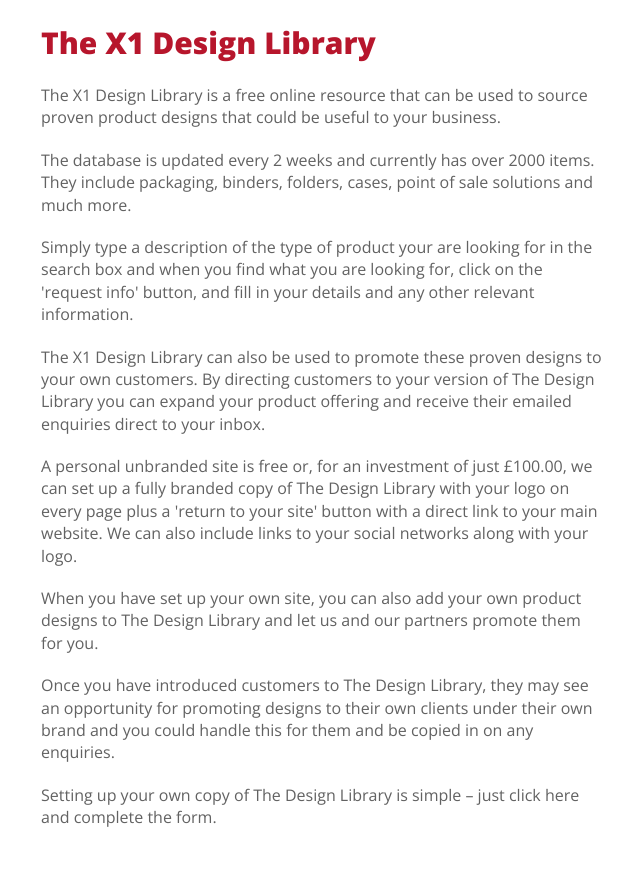
After one commit to x1ltd/X1-2015, a PHP site: page /services/x1-design-library.php in a window 1280 px wide. The commit adds this page. Shown: the part 386-1265 px from the top of the page, without its empty margins (259-899 px from the left). Run offline with PHP 8.4, Linux system fonts and the light colour scheme; some web fonts are replaced.

Commit message:
04-03-15 07:07

```diff
--- a/www.x1.ltd.uk/css/_notes/dwsync.xml
+++ b/www.x1.ltd.uk/css/_notes/dwsync.xml
@@ -7,11 +7,11 @@
 <file name="text.css" server="94.136.40.103" local="3505743649" remote="3505743660" Dst="-1" />
 <file name="topbar.css" server="www.x1.ltd.uk" local="3506183103" remote="3506257980" Dst="-1" />
 <file name="colours.css" server="www.x1.ltd.uk" local="3505640073" remote="3505640100" Dst="-1" />
-<file name="styles.php" server="www.x1.ltd.uk" local="3507981608" remote="3507981660" Dst="-1" />
+<file name="styles.php" server="www.x1.ltd.uk" local="3508137817" remote="3508240200" Dst="-1" />
 <file name="colours.css" server="94.136.40.103" local="3505640100" remote="3505640100" Dst="-1" />
 <file name="elements.css" server="94.136.40.103" local="3505741890" remote="3505741920" Dst="-1" />
 <file name="reset.css" server="94.136.40.103" local="3505626840" remote="3505626840" Dst="-1" />
 <file name="structure.css" server="94.136.40.103" local="3505634460" remote="3505634460" Dst="-1" />
 <file name="styles.php" server="94.136.40.103" local="3505743628" remote="3505743660" Dst="-1" />
-<file name="kerning.css" server="www.x1.ltd.uk" local="3507981670" remote="3507981660" Dst="-1" />
+<file name="kerning.css" server="www.x1.ltd.uk" local="3508137817" remote="3508240200" Dst="-1" />
 </dwsync>
--- a/www.x1.ltd.uk/month/_notes/dwsync.xml
+++ b/www.x1.ltd.uk/month/_notes/dwsync.xml
@@ -1,6 +1,6 @@
 <?xml version="1.0" encoding="utf-8" ?>
 <dwsync>
-<file name="pdf-month.php" server="www.x1.ltd.uk" local="3507886015" remote="3507886020" Dst="-1" />
-<file name="quote-month.php" server="www.x1.ltd.uk" local="3507883522" remote="3507884160" Dst="-1" />
-<file name="video-month.php" server="www.x1.ltd.uk" local="3507986497" remote="3507986520" Dst="-1" />
+<file name="pdf-month.php" server="www.x1.ltd.uk" local="3508137817" remote="3508240200" Dst="-1" />
+<file name="quote-month.php" server="www.x1.ltd.uk" local="3508137817" remote="3508240200" Dst="-1" />
+<file name="video-month.php" server="www.x1.ltd.uk" local="3508137817" remote="3508240200" Dst="-1" />
 </dwsync>
--- a/www.x1.ltd.uk/pdfs/_notes/dwsync.xml
+++ b/www.x1.ltd.uk/pdfs/_notes/dwsync.xml
@@ -6,5 +6,5 @@
 <file name="direct.marketing.media.MW.pdf" server="www.x1.ltd.uk" local="3505279860" remote="3505371540" Dst="-1" />
 <file name="optimum-roi-white-paper.pdf" server="www.x1.ltd.uk" local="3505227840" remote="3505371540" Dst="-1" />
 <file name="what is the strategy.pdf" server="www.x1.ltd.uk" local="3505278960" remote="3505371540" Dst="-1" />
-<file name="capturing-attention.pdf" server="www.x1.ltd.uk" local="3507883738" remote="3507884160" Dst="-1" />
+<file name="capturing-attention.pdf" server="www.x1.ltd.uk" local="3508137817" remote="3508240200" Dst="-1" />
 </dwsync>
--- a/www.x1.ltd.uk/services/_notes/dwsync.xml
+++ b/www.x1.ltd.uk/services/_notes/dwsync.xml
@@ -1,6 +1,6 @@
 <?xml version="1.0" encoding="utf-8" ?>
 <dwsync>
-<file name="printing.php" server="www.x1.ltd.uk" local="3508137744" remote="3508137720" Dst="-1" />
+<file name="printing.php" server="www.x1.ltd.uk" local="3508137817" remote="3508240200" Dst="-1" />
 <file name="design.php" server="www.x1.ltd.uk" local="3506943481" remote="3506945100" Dst="-1" />
 <file name="web.php" server="www.x1.ltd.uk" local="3506943395" remote="3506945100" Dst="-1" />
 <file name="physical.php" server="www.x1.ltd.uk" local="3506942949" remote="3506945100" Dst="-1" />
@@ -10,4 +10,5 @@
 <file name="printing.php" server="94.136.40.103" local="3505640640" remote="3505640640" Dst="-1" />
 <file name="web.php" server="94.136.40.103" local="3505640640" remote="3505640640" Dst="-1" />
 <file name="direct.php" server="www.x1.ltd.uk" local="3506942821" remote="3506945100" Dst="-1" />
+<file name="x1-design-library.php" server="www.x1.ltd.uk" local="3508242286" remote="3508242240" Dst="-1" />
 </dwsync>
--- /dev/null
+++ b/www.x1.ltd.uk/services/x1-design-library.php
@@ -0,0 +1,47 @@
+<!DOCTYPE html>
+<html lang="en">
+
+<head>
+	<meta charset="UTF-8">
+    <meta name="viewport" content="width=device-width, initial-scale=1">
+	<title>Direct Mail</title>
+
+	<?php include("../css/styles.php"); ?>
+</head>
+
+<body>
+
+<article class="article">
+
+    <!--	STICKY HEADER	-->
+    <?php include("../templates/topnav.php"); ?>
+    <!--	END - STICKY HEADER	-->
+
+
+    <iframe width="560" height="315" src="https://www.youtube.com/embed/C1ekLiiB5SY" frameborder="0" allowfullscreen></iframe>
+
+    	<p class="para-subheadA">The X1 Design Library</p>
+        <p class="para-bodyA">The X1 Design Library is a free online resource that can be used
+ to source proven product designs that could be useful to your business.</p>
+
+<p class="para-bodyA">The database is updated every 2 weeks and currently has over 2000 items. They include packaging, binders, folders, cases, point of sale solutions and much more.</p>
+
+<p class="para-bodyA">Simply type a description of the type of product your are looking for in the search box and when you find what you are looking for, click on the 'request info' button, and fill in your details and any other relevant information.</p>
+
+<p class="para-bodyA">The X1 Design Library can also be used to promote these proven designs to your own customers. By directing customers to your version of The Design Library you can expand your product offering and receive their emailed enquiries direct to your inbox.</p>
+
+<p class="para-bodyA">A personal unbranded site is free or, for an investment of just £100.00, we can set up a fully branded copy of The Design Library with your logo on every page plus a 'return to your site' button with a direct link to your main website. We can also include links to your social networks along with your logo.</p>
+
+<p class="para-bodyA">When you have set up your own site, you can also add your own product designs to The Design Library and let us and our partners promote them for you.</p>
+
+<p class="para-bodyA">Once you have introduced customers to The Design Library, they may see an opportunity for promoting designs to their own clients under their own brand and you could handle this for them and be copied in on any enquiries.</p>
+
+<p class="para-bodyA">Setting up your own copy of The Design Library is simple – just <a href="http://www.thedesignlibrary.co.uk/sign-up-to-the-design-library-original">click here</a> and complete the form.</p>
+
+
+
+</article>
+
+</body>
+
+</html>
--- a/www.x1.ltd.uk/templates/_notes/dwsync.xml
+++ b/www.x1.ltd.uk/templates/_notes/dwsync.xml
@@ -1,5 +1,5 @@
 <?xml version="1.0" encoding="utf-8" ?>
 <dwsync>
-<file name="topnav.php" server="www.x1.ltd.uk" local="3507981040" remote="3507981660" Dst="-1" />
+<file name="topnav.php" server="www.x1.ltd.uk" local="3508239870" remote="3508240200" Dst="-1" />
 <file name="topnav.php" server="94.136.40.103" local="3505656060" remote="3505656060" Dst="-1" />
 </dwsync>
--- a/www.x1.ltd.uk/templates/topnav.php
+++ b/www.x1.ltd.uk/templates/topnav.php
@@ -28,6 +28,7 @@
 				<a href="/services/physical.php" class="menuoption para-primaryLink">Physical Asset Management</a>
 				<a href="/services/web.php" class="menuoption para-primaryLink">Web-2-Production</a>
 				<a href="/services/direct.php" class="menuoption para-primaryLink">Direct Mail</a>
+                <a href="/services/x1-design-library.php" class="menuoption para-primaryLink">X1 Design Library</a>
 			</nav>
 			<nav class="menusuboptionset menusuboptionset-info">
 				<a href="/info/contacts.php" class="menuoption para-primaryLink">Contacts</a>
```
Also changed, not shown: www.x1.ltd.uk/_notes/dwsync.xml (+4 -4 lines), www.x1.ltd.uk/images/_notes/dwsync.xml (+4 -4 lines), www.x1.ltd.uk/index.php (+6 -5 lines).
